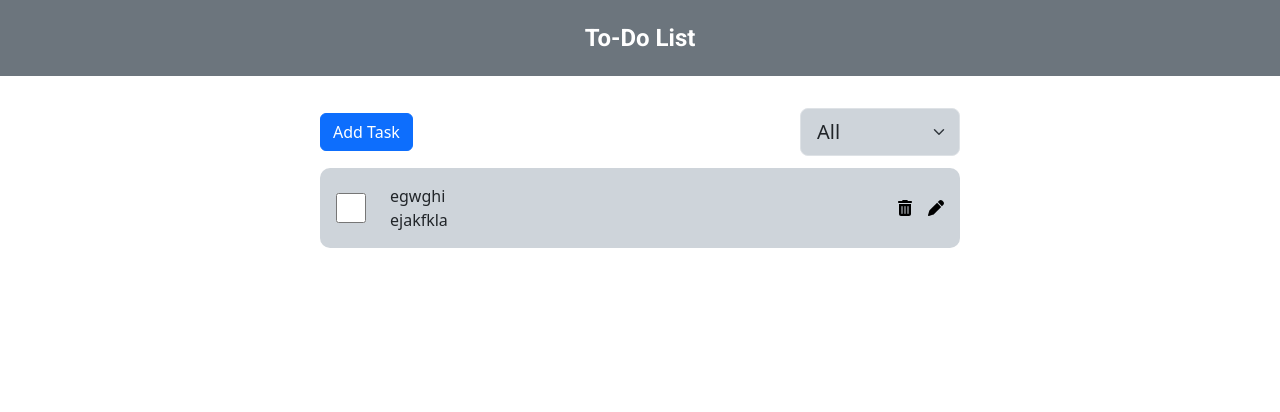
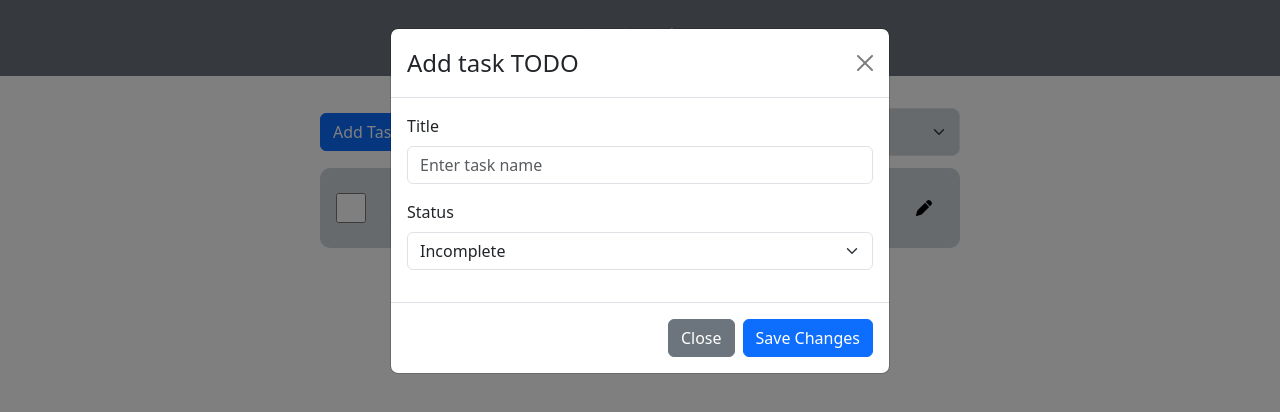
Before and after one commit to DharunDayaal/todo-app, a React (Vite) app: page / in a window 1280 px wide. Both pictures are taken after a click on the button "Add Task". Shown: the top 412 px of the page. Built offline with nearby package versions, Linux system fonts and the light colour scheme.

Commit message:
completed add and edit task compoent

```diff
--- a/package.json
+++ b/package.json
@@ -14,6 +14,7 @@
     "@fortawesome/free-solid-svg-icons": "^6.6.0",
     "@fortawesome/react-fontawesome": "^0.2.2",
     "react": "^18.3.1",
+    "react-bootstrap": "^2.10.5",
     "react-dom": "^18.3.1"
   },
   "devDependencies": {
--- /dev/null
+++ b/src/components/CreateTaskComponent.jsx
@@ -0,0 +1,59 @@
+import React, { useState } from 'react';
+import Button from 'react-bootstrap/Button';
+import Form from 'react-bootstrap/Form';
+import Modal from 'react-bootstrap/Modal';
+import EditTaskComponent from './EditTaskComponent';
+
+const CreateTaskComponent = ({ show, setShow }) => {
+
+    const[taskName, setTaskName] = useState("");
+    const[status, setStatus] = useState("incomplete")
+
+    const handleClose = () => setShow(false);
+    const handlestatus = (e) => setStatus(e.target.value)
+    const handleTaskName = (e) => setTaskName(e.target.value)
+
+  return (
+    <>
+      <Modal show={show} onHide={handleClose}>
+        <Modal.Header closeButton>
+          <Modal.Title>Add task { taskName ? taskName : 'TODO' }</Modal.Title>
+        </Modal.Header>
+        <Modal.Body>
+          <Form>
+            <Form.Group className="mb-3" controlId="exampleForm.ControlInput1">
+              <Form.Label>Title</Form.Label>
+              <Form.Control
+                type="text"
+                placeholder="Enter task name"
+                autoFocus
+                onChange={handleTaskName}
+              />
+            </Form.Group>
+            <Form.Group
+              className="mb-3"
+              controlId="exampleForm.ControlTextarea1"
+            >
+              <Form.Label>Status</Form.Label>
+              <Form.Select onChange={handlestatus} value={status}>
+                <option value="inclomplete">Incomplete</option>
+                <option value="completed">Completed</option>
+              </Form.Select>
+            </Form.Group>
+          </Form>
+        </Modal.Body>
+        <Modal.Footer>
+          <Button variant="secondary" onClick={handleClose}>
+            Close
+          </Button>
+          <Button variant="primary" onClick={handleClose}>
+            Save Changes
+          </Button>
+        </Modal.Footer>
+      </Modal>
+      <EditTaskComponent taskName={taskName} />
+    </>
+  );
+};
+
+export default CreateTaskComponent;
--- /dev/null
+++ b/src/components/EditTaskComponent.jsx
@@ -0,0 +1,57 @@
+import React from 'react';
+import { useState } from 'react';
+import Button from 'react-bootstrap/Button';
+import Form from 'react-bootstrap/Form';
+import Modal from 'react-bootstrap/Modal';
+
+const EditTaskComponent = ({ show, setShow, taskName }) => {
+
+  const[editName, setEditName] = useState("");
+  const[status, setStatus] = useState("incomplete")
+
+  const handleClose = () => setShow(false);
+  const handlestatus = (e) => setStatus(e.target.value)
+  const handleEditTaskName = (e) => setEditName(e.target.value)
+  return (
+    <>
+      <Modal show={show} onHide={handleClose}>
+        <Modal.Header closeButton>
+          <Modal.Title>Edit { editName ? editName : taskName }</Modal.Title>
+        </Modal.Header>
+        <Modal.Body>
+          <Form>
+            <Form.Group className="mb-3" controlId="exampleForm.ControlInput1">
+              <Form.Label>Edit </Form.Label>
+              <Form.Control
+                type="text"
+                placeholder="Edit task name"
+                autoFocus
+                onChange={handleEditTaskName}
+              />
+            </Form.Group>
+            <Form.Group
+              className="mb-3"
+              controlId="exampleForm.ControlTextarea1"
+            >
+              <Form.Label>Status</Form.Label>
+              <Form.Select onChange={handlestatus} value={status}>
+                <option value="inclomplete">Incomplete</option>
+                <option value="completed">Completed</option>
+              </Form.Select>
+            </Form.Group>
+          </Form>
+        </Modal.Body>
+        <Modal.Footer>
+          <Button variant="secondary" onClick={handleClose}>
+            Close
+          </Button>
+          <Button variant="primary" onClick={handleClose}>
+            Save Changes
+          </Button>
+        </Modal.Footer>
+      </Modal>
+    </>
+  );
+};
+
+export default EditTaskComponent;
--- a/src/components/MainComponent.jsx
+++ b/src/components/MainComponent.jsx
@@ -1,69 +1,87 @@
-import React, { useState } from 'react'
-import './mainComponent.css'
+import React, { useState } from 'react';
+import './mainComponent.css';
 import { FontAwesomeIcon } from '@fortawesome/react-fontawesome';
 import { faTrashCan, faPen } from '@fortawesome/free-solid-svg-icons';
-
-
+import CreateTaskComponent from './CreateTaskComponent';
+import EditTaskComponent from './EditTaskComponent';
 
 const ButtonsComponent = () => {
-
   const [taskList, setTaskList] = useState("all");
-  const[checked, setChecked] = useState("false");
+  const [checked, setChecked] = useState("off");
+  const [taskAddComponent, setTaskAddComponent] = useState(false);
+  const [editTaskComponent, setEditTaskComponent] = useState(false);
 
   const handleSelectChange = (e) => {
-    setTaskList(e.target.value)
-  }
+    setTaskList(e.target.value);
+  };
 
-  const handleAddTaskButton = (e) => {
-    console.log("Add Task Button clicked")
-  }
+  const handleAddTaskButton = () => {
+    setTaskAddComponent(true);
+    console.log("Add Task Button clicked");
+  };
 
   const handleCheckboxState = (e) => {
     setChecked(e.target.value);
+  };
 
-  }
+  const handleDeleteButton = () => {
+    console.log("Delete Button clicked");
+  };
 
-  const handleDeleteButton = (e) =>{
-    console.log("Delete Button clicked")
+  const handleEditButton = () => {
+    setEditTaskComponent(true);
+  };
 
-  }
-  const handleEditButton = (e) =>{
-    console.log("Edit Button clicked")
-  }
-
-  console.log(taskList)
   return (
     <>
       <div className="main">
         <div className="d-flex justify-content-between align-items-center">
-          <button className="btn btn-primary" onClick={handleAddTaskButton}>Add Task</button>
-          <select onChange={handleSelectChange} className="form-select form-select-lg w-25 bg-dark-subtle text-dark">
+          <button className="btn btn-primary" onClick={handleAddTaskButton}>
+            Add Task
+          </button>
+          {/* Pass taskAddComponent as a prop to CreateTaskComponent */}
+          {taskAddComponent && (
+            <CreateTaskComponent show={taskAddComponent} setShow={setTaskAddComponent} />
+          )}
+          <select
+            onChange={handleSelectChange}
+            className="form-select form-select-lg w-25 bg-dark-subtle text-dark"
+            value={taskList}
+          >
             <option value="all">All</option>
-              <option value="incomplete">Incompleted</option>
+            <option value="incomplete">Incomplete</option>
             <option value="completed">Completed</option>
           </select>
         </div>
-        <div className=" task-list bg-dark-subtle">
+        <div className="task-list bg-dark-subtle">
           <div className="w-100 d-flex justify-content-between align-items-center">
-            <div className="d-flex w-100 w-100 divw gap-4">
-                <input type="checkbox" onChange={handleCheckboxState} />
+            <div className="d-flex w-100 divw gap-4">
+              <input type="checkbox" onChange={handleCheckboxState} value={checked} />
               <div className="d-block align-items-center divw">
                 <p>egwghi</p>
                 <p>ejakfkla</p>
               </div>
             </div>
-            <div className="d-flex justify-content-between align-items-center gap-3">
-              <button onClick={handleDeleteButton} ><FontAwesomeIcon icon={faTrashCan} /></button>
-              <button onClick={handleEditButton} ><FontAwesomeIcon icon={faPen} /></button>
+            <div className="d-flex justify-content-between btn-group btn-group-lg btn-group-sm align-items-center gap-3">
+              <button
+                onClick={handleDeleteButton}
+                style={{ width: '40px', height: '40px' }}
+              >
+                <FontAwesomeIcon icon={faTrashCan} />
+              </button>
+              <button
+                onClick={handleEditButton}
+                style={{ width: '40px', height: '40px' }}
+              >
+                <FontAwesomeIcon icon={faPen} />
+              </button>
+              {editTaskComponent && <EditTaskComponent show={editTaskComponent} setShow={setEditTaskComponent} />}
             </div>
           </div>
         </div>
       </div>
     </>
-  )
-  // REST - representation of a resource to transfer resource state which lives on the server into application state on the client.
-  // representation here is JSON format of the data which is located in the server.
+  );
+};
 
-}
-
-export default ButtonsComponent
+export default ButtonsComponent;
```
Also changed, not shown: 1 other file (tests, documents, lock files or other folders). Lines whose indentation alone changed are shown as unchanged.
